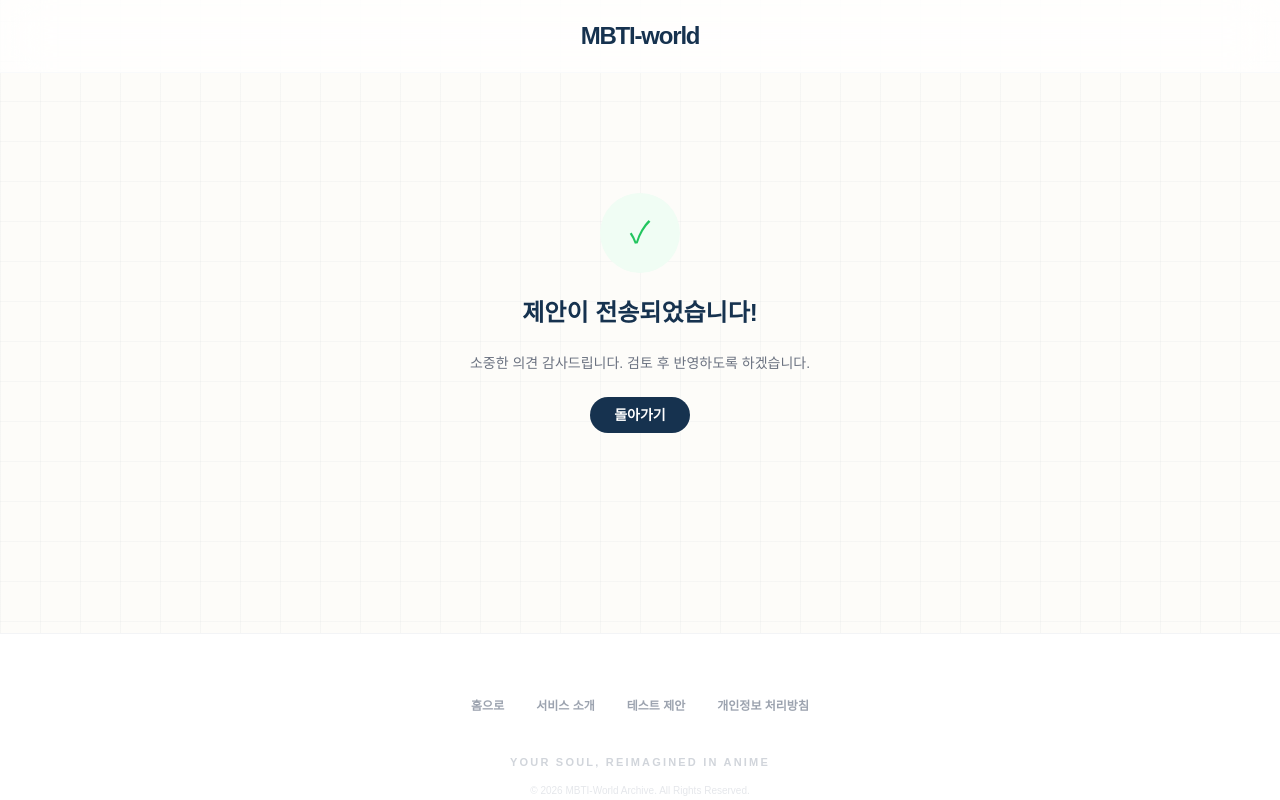
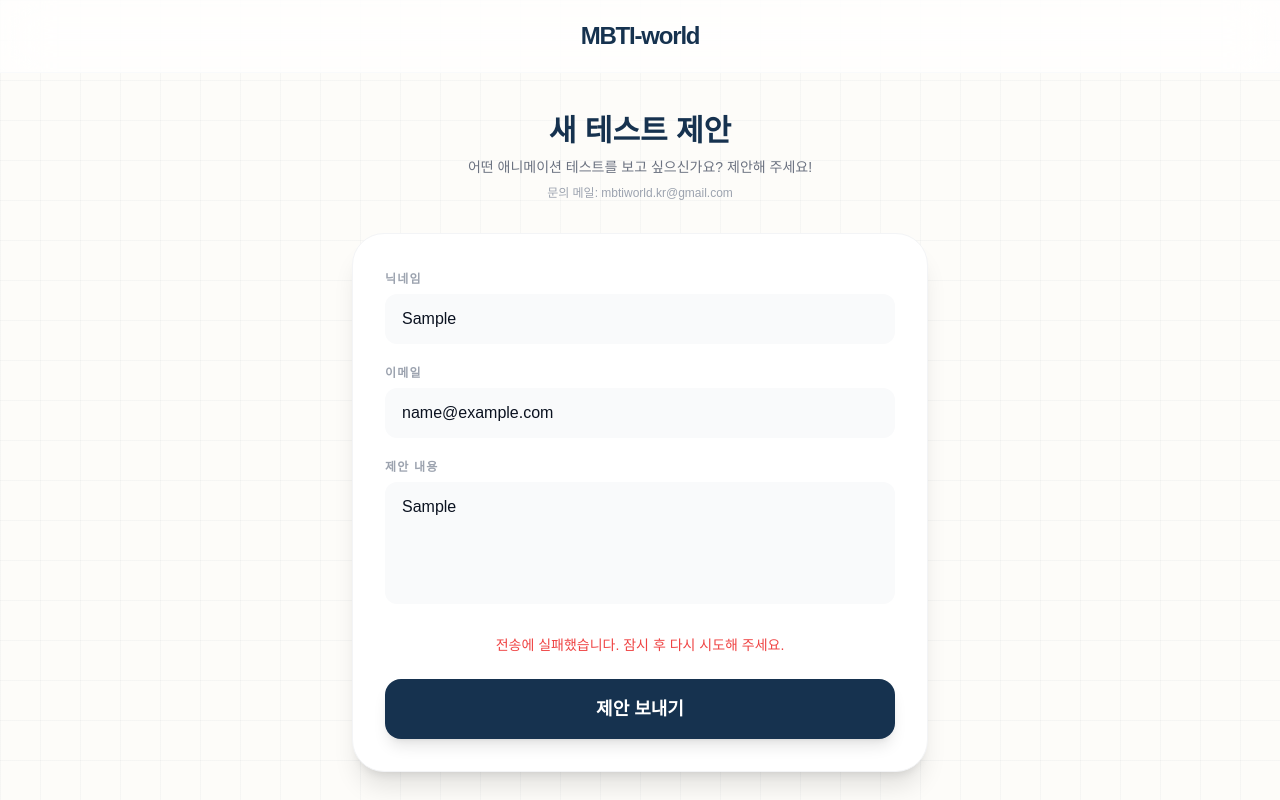
Before and after one commit to 1217records/MBTIworld-Animation, a Next.js app: page /contact in a window 1280 px wide. Both pictures are taken after typing "Sample", "name@example.com", "Sample" into the empty fields and a click on the button "제안 보내기". Shown: the top 800 px of the page. Built offline with nearby package versions, Linux system fonts and the light colour scheme; a web font is replaced by a local one.

Commit message:
Wire contact form to Formspree

```diff
--- a/app/contact/page.tsx
+++ b/app/contact/page.tsx
@@ -4,14 +4,38 @@
 import React, { useState } from 'react';
 
 export default function Contact() {
-  const [submitted, setSubmitted] = useState(false);
+  const [status, setStatus] = useState<'idle' | 'submitting' | 'success' | 'error'>('idle');
 
-  const handleSubmit = (e: React.FormEvent) => {
+  const handleSubmit = async (e: React.FormEvent<HTMLFormElement>) => {
     e.preventDefault();
-    setSubmitted(true);
+    if (status === 'submitting') return;
+
+    setStatus('submitting');
+    const form = e.currentTarget;
+    const formData = new FormData(form);
+
+    try {
+      const response = await fetch('https://formspree.io/f/mbdarkzo', {
+        method: 'POST',
+        body: formData,
+        headers: {
+          Accept: 'application/json',
+        },
+      });
+
+      if (response.ok) {
+        setStatus('success');
+        form.reset();
+        return;
+      }
+
+      setStatus('error');
+    } catch {
+      setStatus('error');
+    }
   };
 
-  if (submitted) {
+  if (status === 'success') {
     return (
       <div className="flex flex-col items-center justify-center min-h-[50vh] text-center gap-6">
         <div className="w-20 h-20 rounded-full bg-green-50 text-green-500 flex items-center justify-center text-3xl">✓</div>
@@ -27,25 +51,33 @@ export default function Contact() {
       <div className="space-y-2 text-center">
         <h1 className="text-3xl font-bold font-serif text-[#16324f]">새 테스트 제안</h1>
         <p className="text-gray-500 text-sm">어떤 애니메이션 테스트를 보고 싶으신가요? 제안해 주세요!</p>
+        <p className="text-gray-400 text-xs">문의 메일: mbtiworld.kr@gmail.com</p>
       </div>
 
       <form onSubmit={handleSubmit} className="bg-white p-8 rounded-[2rem] border border-gray-100 shadow-xl space-y-6">
         <div className="space-y-4">
           <div className="space-y-1">
             <label className="text-xs font-bold text-gray-400 uppercase tracking-widest">닉네임</label>
-            <input required type="text" placeholder="호칭을 알려주세요" className="w-full px-4 py-3 rounded-xl bg-gray-50 border border-transparent focus:bg-white focus:border-[#16324f]/20 outline-none transition-all" />
+            <input name="nickname" required type="text" placeholder="호칭을 알려주세요" className="w-full px-4 py-3 rounded-xl bg-gray-50 border border-transparent focus:bg-white focus:border-[#16324f]/20 outline-none transition-all" />
           </div>
           <div className="space-y-1">
             <label className="text-xs font-bold text-gray-400 uppercase tracking-widest">이메일</label>
-            <input required type="email" placeholder="답변을 받으실 주소" className="w-full px-4 py-3 rounded-xl bg-gray-50 border border-transparent focus:bg-white focus:border-[#16324f]/20 outline-none transition-all" />
+            <input name="email" required type="email" placeholder="답변을 받으실 주소" className="w-full px-4 py-3 rounded-xl bg-gray-50 border border-transparent focus:bg-white focus:border-[#16324f]/20 outline-none transition-all" />
           </div>
           <div className="space-y-1">
             <label className="text-xs font-bold text-gray-400 uppercase tracking-widest">제안 내용</label>
-            <textarea required rows={4} placeholder="예: 진격의 거인 인물들로 MBTI 테스트 만들어주세요!" className="w-full px-4 py-3 rounded-xl bg-gray-50 border border-transparent focus:bg-white focus:border-[#16324f]/20 outline-none transition-all resize-none" />
+            <textarea name="message" required rows={4} placeholder="예: 진격의 거인 인물들로 MBTI 테스트 만들어주세요!" className="w-full px-4 py-3 rounded-xl bg-gray-50 border border-transparent focus:bg-white focus:border-[#16324f]/20 outline-none transition-all resize-none" />
           </div>
         </div>
-        <button type="submit" className="w-full py-4 rounded-2xl bg-[#16324f] text-white font-bold text-lg shadow-lg hover:brightness-110 transition-all active:scale-95">
-          제안 보내기
+        {status === 'error' && (
+          <p className="text-sm text-red-500 text-center">전송에 실패했습니다. 잠시 후 다시 시도해 주세요.</p>
+        )}
+        <button
+          type="submit"
+          className="w-full py-4 rounded-2xl bg-[#16324f] text-white font-bold text-lg shadow-lg hover:brightness-110 transition-all active:scale-95 disabled:opacity-60 disabled:cursor-not-allowed"
+          disabled={status === 'submitting'}
+        >
+          {status === 'submitting' ? '전송 중...' : '제안 보내기'}
         </button>
       </form>
     </div>
```
